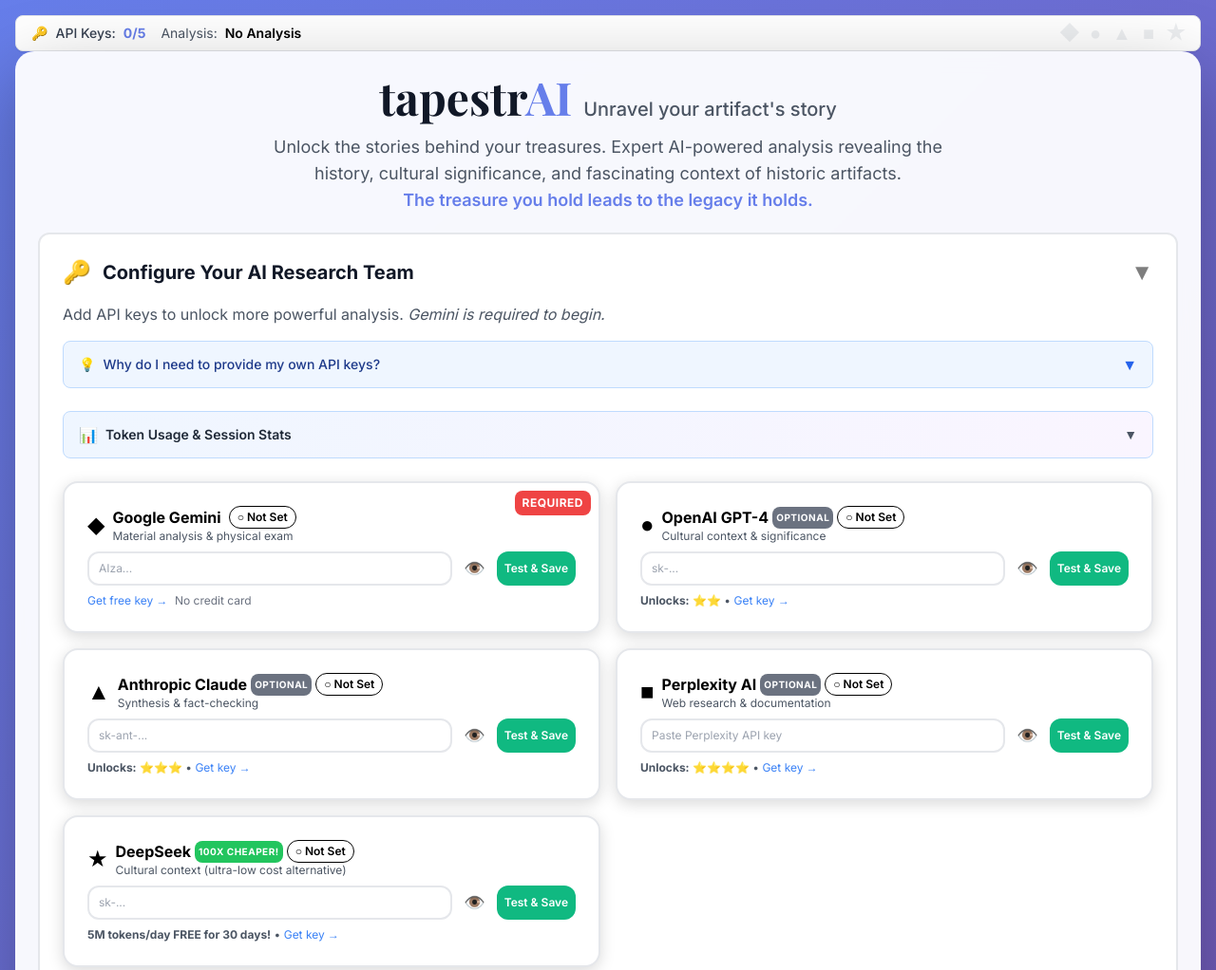
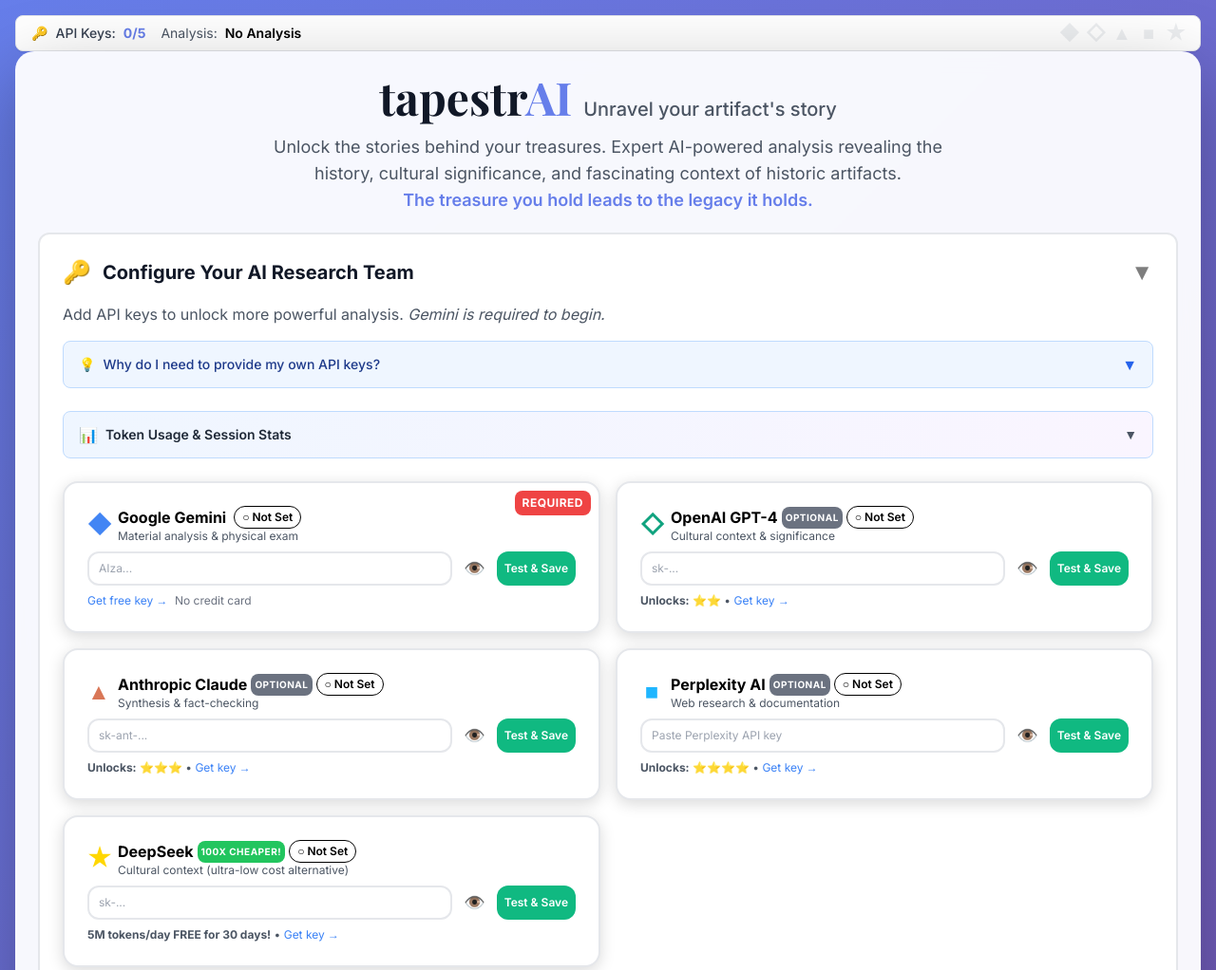
Before and after one commit to dschwags/tapestrai-v_or, a plain HTML site: page index.html in a window 1280 px wide. Shown: the top 1022 px of the page at 95% size. Drawn offline with nearby package versions, Linux system fonts and the light colour scheme.

Commit message:
Update API shapes: OpenAI to diamond, uniform sizing, brand colors in Configure section

```diff
--- a/index.html
+++ b/index.html
@@ -4,7 +4,7 @@
     <meta charset="UTF-8">
     <meta name="viewport" content="width=device-width, initial-scale=1.0">
     <title>tapestrAI - Unravel your artifact's story</title>
-    <!-- Version: 3.2.0 - Unique Shapes & Better Status | Build: 2025-10-31 15:24 EDT>
+    <!-- Version: 3.2.0 - Unique Shapes & Better Status | Build: 2025-10-31 16:25 EDT>
 
     <!-- Tailwind CSS -->
     <script src="https://cdn.tailwindcss.com"></script>
@@ -172,7 +172,7 @@
                             <!-- Gemini (Required) -->
                         <div class="provider-card required">
                             <div class="flex items-center gap-2 mb-2">
-                                <span class="text-2xl">◆</span>
+                                <span class="text-2xl font-bold" style="color: #4285F4; width: 24px; display: inline-block; text-align: center;">◆</span>
                                 <div class="flex-1">
                                     <div class="flex items-center gap-2 flex-wrap">
                                         <h3 class="font-bold text-base">Google Gemini</h3>
@@ -222,7 +222,7 @@
                         <!-- OpenAI (Optional) -->
                         <div class="provider-card">
                             <div class="flex items-center gap-2 mb-2">
-                                <span class="text-2xl">●</span>
+                                <span class="text-2xl font-bold" style="color: #10A37F; width: 24px; display: inline-block; text-align: center;">◇</span>
                                 <div class="flex-1">
                                     <div class="flex items-center gap-1 flex-wrap">
                                         <h3 class="font-bold text-base">OpenAI GPT-4</h3>
@@ -271,7 +271,7 @@
                         <!-- Anthropic Claude (Optional) -->
                         <div class="provider-card">
                             <div class="flex items-center gap-2 mb-2">
-                                <span class="text-2xl">▲</span>
+                                <span class="text-2xl font-bold" style="color: #D97757; width: 24px; display: inline-block; text-align: center;">▲</span>
                                 <div class="flex-1">
                                     <div class="flex items-center gap-1 flex-wrap">
                                         <h3 class="font-bold text-base">Anthropic Claude</h3>
@@ -320,7 +320,7 @@
                         <!-- Perplexity (Optional) -->
                         <div class="provider-card">
                             <div class="flex items-center gap-2 mb-2">
-                                <span class="text-2xl">■</span>
+                                <span class="text-2xl font-bold" style="color: #1FB6FF; width: 24px; display: inline-block; text-align: center;">■</span>
                                 <div class="flex-1">
                                     <div class="flex items-center gap-1 flex-wrap">
                                         <h3 class="font-bold text-base">Perplexity AI</h3>
@@ -369,7 +369,7 @@
                         <!-- DeepSeek (Optional - Ultra Low Cost) -->
                         <div class="provider-card">
                             <div class="flex items-center gap-2 mb-2">
-                                <span class="text-2xl">★</span>
+                                <span class="text-2xl font-bold" style="color: #FFD700; width: 24px; display: inline-block; text-align: center;">★</span>
                                 <div class="flex-1">
                                     <div class="flex items-center gap-1 flex-wrap">
                                         <h3 class="font-bold text-base">DeepSeek</h3>
@@ -861,7 +861,7 @@
             const keys = window.apiKeyManager.keys;
             const providers = [
                 { id: 'gemini', shape: '◆', letter: 'G', name: 'Gemini', color: '#4285F4' },
-                { id: 'openai', shape: '●', letter: 'O', name: 'OpenAI', color: '#10A37F' },
+                { id: 'openai', shape: '◇', letter: 'O', name: 'OpenAI', color: '#10A37F' },
                 { id: 'anthropic', shape: '▲', letter: 'C', name: 'Claude', color: '#D97757' },
                 { id: 'perplexity', shape: '■', letter: 'P', name: 'Perplexity', color: '#1FB6FF' },
                 { id: 'deepseek', shape: '★', letter: 'D', name: 'DeepSeek', color: '#FFD700' }
```
Also changed, not shown: 1 other file.
